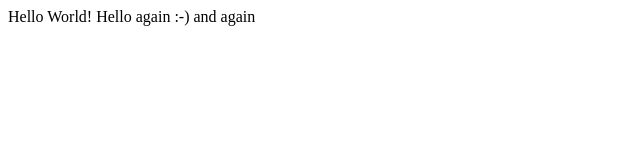
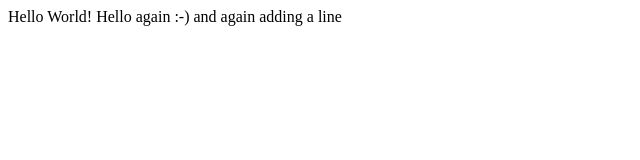
Before and after one commit to KeySkills/lecture0, a plain HTML site: page hello.html in a window 1280 px wide. Shown: the whole page, without its empty margins (0-640 px from the left). Drawn offline with Linux system fonts and the light colour scheme.

Commit message:
adding a line

```diff
--- a/hello.html
+++ b/hello.html
@@ -6,5 +6,6 @@
   </head>
   <body>
     Hello World! Hello again :-) and again
+    adding a line
   </body>
 </html>
```
